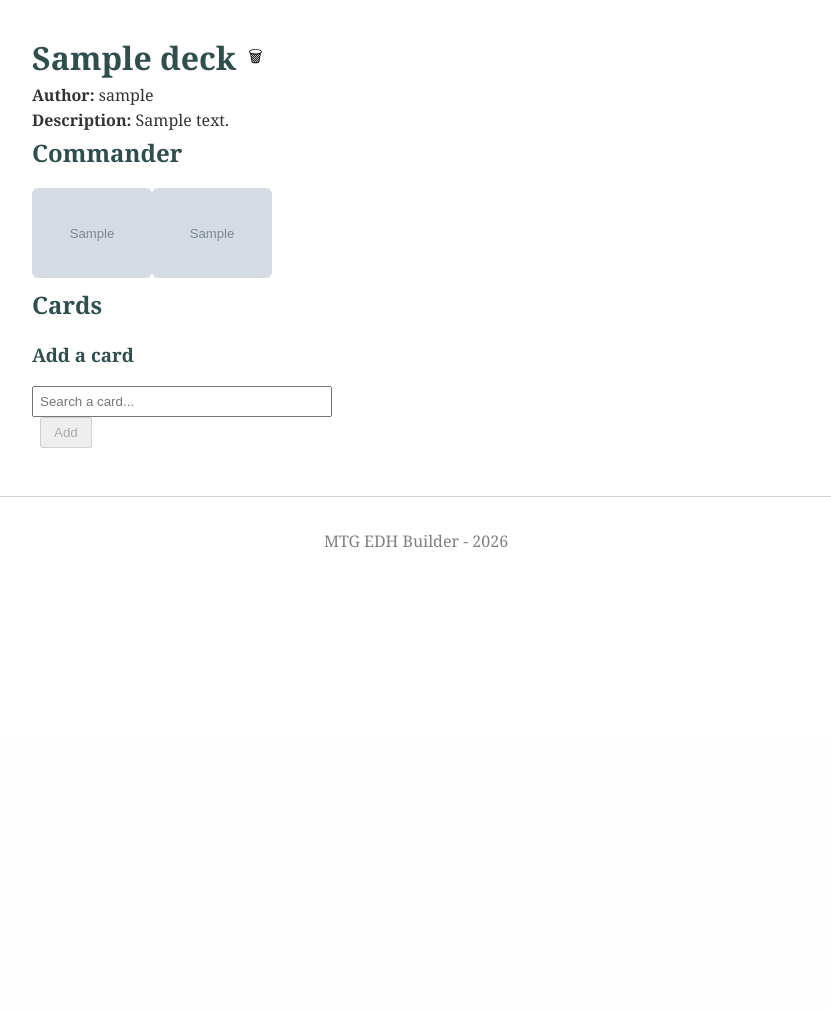
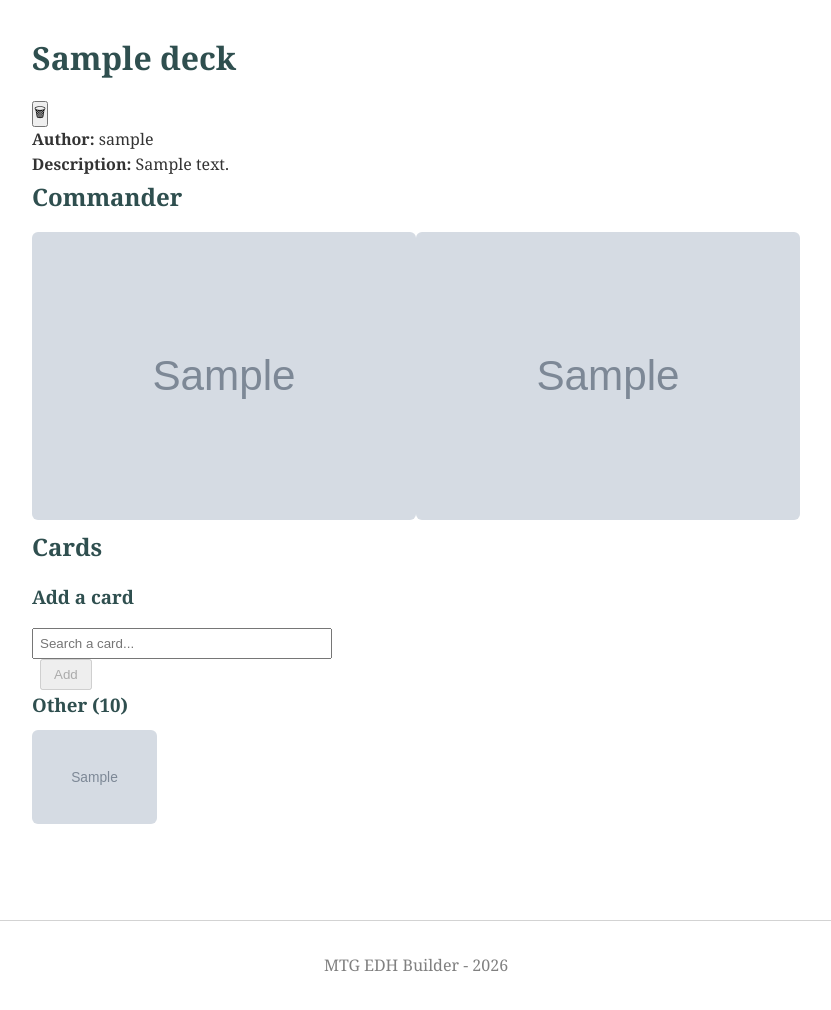
Before and after one commit to CarlosSallan/MTG-EDH-Deckbuilder, a Django app: page /decks/1/ in a window 1280 px wide. Shown: the part 61-1071 px from the top of the page, without its empty margins (224-1055 px from the left). Before the commit the page ends 609 px from the top, so only its background shows below. Run offline with Django 5.2, Linux system fonts and the light colour scheme; a user stored in the database is signed in; tables that the repository leaves empty hold one stand-in row (values such as "Sample post"); grey boxes marked "Sample" are stand-in pictures.

Commit message:
deck_detail.html: -Displaying cards in grid -Total card count -Generalizing card types

```diff
--- a/blog/static/blog/deck.css
+++ b/blog/static/blog/deck.css
@@ -14,7 +14,7 @@
 
 
 /* =========================
-   Commander
+   Commander (cascada)
 ========================= */
 
 .commander-section {
@@ -23,7 +23,7 @@
 }
 
 .commander-section .card-img {
-    margin-left: 0; /* sin cascada */
+    margin-left: 0;
 }
 
 
@@ -41,13 +41,13 @@
 
 
 /* =========================
-   Contenedor cartas
+   Cartas (GRID limpio)
 ========================= */
 
 .card-stack {
-    display: flex;
-    align-items: flex-start;
-    overflow: visible; /* importante para hover */
+    display: grid;
+    grid-template-columns: repeat(auto-fill, minmax(120px, 1fr));
+    gap: 12px;
 }
 
 
@@ -61,42 +61,31 @@
 
 
 /* =========================
-   Imagen de carta
+   Imagen carta
 ========================= */
 
 .card-img {
-    width: 120px;
-    margin-left: -80px;
+    width: 100%;
     border-radius: 6px;
     cursor: pointer;
 
-    position: relative;
-    z-index: 1;
-
-    transition: transform 0.2s ease, z-index 0s;
+    transition: transform 0.2s ease;
 }
 
-/* primera carta sin margen negativo */
-.card-stack .card-wrapper:first-child .card-img {
-    margin-left: 0;
-}
-
-/* hover principal */
-.card-img:hover {
-    transform: scale(1.15) translateY(-10px);
-    z-index: 999; /* muy alto para asegurar */
+.card-wrapper:hover .card-img {
+    transform: scale(1.1);
 }
 
 
 /* =========================
-   Atenuar otras cartas (extra pro)
+   Atenuar otras cartas
 ========================= */
 
 .card-stack:hover .card-img {
     opacity: 0.6;
 }
 
-.card-stack .card-img:hover {
+.card-wrapper:hover .card-img {
     opacity: 1;
 }
 
@@ -125,13 +114,6 @@
     box-shadow: 0 10px 20px rgba(0,0,0,0.4);
 }
 
-.card-preview p {
-    text-align: center;
-    margin-top: 6px;
-    font-weight: bold;
-}
-
-/* mostrar preview SOLO en hover */
 .card-wrapper:hover .card-preview {
     opacity: 1;
     visibility: visible;
@@ -139,60 +121,7 @@
 
 
 /* =========================
-   Delete deck button
-========================= */
-
-.deck-item {
-    display: flex;
-    align-items: center;
-    gap: 10px;
-}
-
-.delete-deck-form {
-    display: inline;
-}
-
-.delete-deck-btn {
-    background: none;
-    border: none;
-    cursor: pointer;
-    font-size: 16px;
-    opacity: 0;
-    transition: opacity 0.2s ease;
-    padding: 0;
-    line-height: 1;
-}
-
-.deck-item:hover .delete-deck-btn {
-    opacity: 1;
-}
-
-.delete-deck-btn--visible {
-    opacity: 1;
-}
-
-.deck-title-row {
-    display: flex;
-    align-items: center;
-    gap: 12px;
-}
-
-.deck-title-row h1 {
-    margin: 0;
-}
-
-.deck-title-row .delete-deck-form {
-    display: flex;
-    align-items: center;
-}
-
-.delete-deck-btn:hover {
-    transform: scale(1.2);
-}
-
-
-/* =========================
-   Delete button
+   Botón eliminar
 ========================= */
 
 .remove-btn {
@@ -206,27 +135,25 @@
 
     cursor: pointer;
     border-radius: 50%;
+
     width: 24px;
     height: 24px;
 
     font-size: 12px;
 
-    z-index: 1000;
+    opacity: 0;
+    transition: opacity 0.2s;
 
-    opacity: 0;
-    transition: opacity 0.2s ease;
+    z-index: 10;
 }
 
 .card-wrapper:hover .remove-btn {
     opacity: 1;
 }
 
-.card-wrapper:hover .card-img {
-    transform: scale(1.15) translateY(-10px);
-}
 
 /* =========================
-   Card quantity (x2, x3)
+   Input cantidad
 ========================= */
 
 .card-quantity-input {
@@ -248,9 +175,18 @@
     opacity: 0;
     transition: opacity 0.2s;
 
-    z-index: 1000;
+    z-index: 10;
 }
 
 .card-wrapper:hover .card-quantity-input {
     opacity: 1;
 }
+
+
+/* =========================
+   Hover UI (extra pro)
+========================= */
+
+.card-wrapper:hover {
+    z-index: 20;
+}
--- a/blog/views.py
+++ b/blog/views.py
@@ -74,29 +74,53 @@ def your_decks(request):
 # DECK DETAIL
 # -------------------------
 
-class DeckDetailView(DeckAccessMixin, DetailView):
-    """Deck detail view with cards grouped by type."""
+# return the primary type of a card, generalizing it's type.
+def get_card_type(type_line):
+    main = type_line.split("—")[0].strip()
+
+    if "Creature" in main:
+        return "Creature"
+    if "Artifact" in main:
+        return "Artifact"
+    if "Enchantment" in main:
+        return "Enchantment"
+    if "Instant" in main:
+        return "Instant"
+    if "Sorcery" in main:
+        return "Sorcery"
+    if "Planeswalker" in main:
+        return "Planeswalker"
+    if "Land" in main:
+        return "Land"
+
+    return "Other"
+
+class DeckDetailView(DetailView):
     model = Deck
     template_name = "blog/deck_detail.html"
     context_object_name = "deck"
 
     def get_context_data(self, **kwargs):
         context = super().get_context_data(**kwargs)
+        deck = self.object
 
-        # All cards of the deck
-        deck_cards = self.object.deckcard_set.select_related("card").all()
+        cards_by_type = {}
 
-        # Dictionary: type → cards of the type
-        cards_by_type = {}
-        for dc in deck_cards:
-            card_type = dc.card.type_line or "Other"
-            if card_type not in cards_by_type:
-                cards_by_type[card_type] = []
-            cards_by_type[card_type].append(dc)
+        for dc in DeckCard.objects.filter(deck=deck).select_related("card"):
+            type_name = get_card_type(dc.card.type_line)
 
-        type_order = ["Battle", "Planeswalker", "Creature", "Artifact", "Enchantment", "Instant", "Sorcery", "Land", "Other"]
-        sorted_cards = {k: cards_by_type[k] for k in type_order if k in cards_by_type}
-        context["cards_by_type"] = sorted_cards
+            if type_name not in cards_by_type:
+                cards_by_type[type_name] = {
+                    "cards": [],
+                    "total": 0
+                }
+
+            cards_by_type[type_name]["cards"].append(dc)
+            cards_by_type[type_name]["total"] += dc.quantity
+
+        context["cards_by_type"] = cards_by_type
+        context["is_owner"] = self.request.user == deck.author
+
         return context
 
 # -------------------------
--- a/templates/blog/deck_detail.html
+++ b/templates/blog/deck_detail.html
@@ -78,20 +78,16 @@
 
     <div class="cards-column">
 
-        {% for type, cards in cards_by_type.items %}
+        {% for type, data in cards_by_type.items %}
 
         <div class="card-type">
 
-            <h3>{{ type }} ({{ cards|length }})</h3>
+            <h3>{{ type }} ({{ data.total }})</h3>
 
             <div class="card-stack">
 
-                {% for dc in cards %}
-                    {% if request.user == deck.author %}
-                        {% include "blog/components/card.html" with dc=dc deck=deck show_remove=True %}
-                    {% else %}
-                        {% include "blog/components/card.html" with dc=dc deck=deck show_remove=False %}
-                    {% endif %}
+                {% for dc in data.cards %}
+                    {% include "blog/components/card.html" with dc=dc deck=deck show_remove=is_owner %}
                 {% endfor %}
 
             </div>
```
